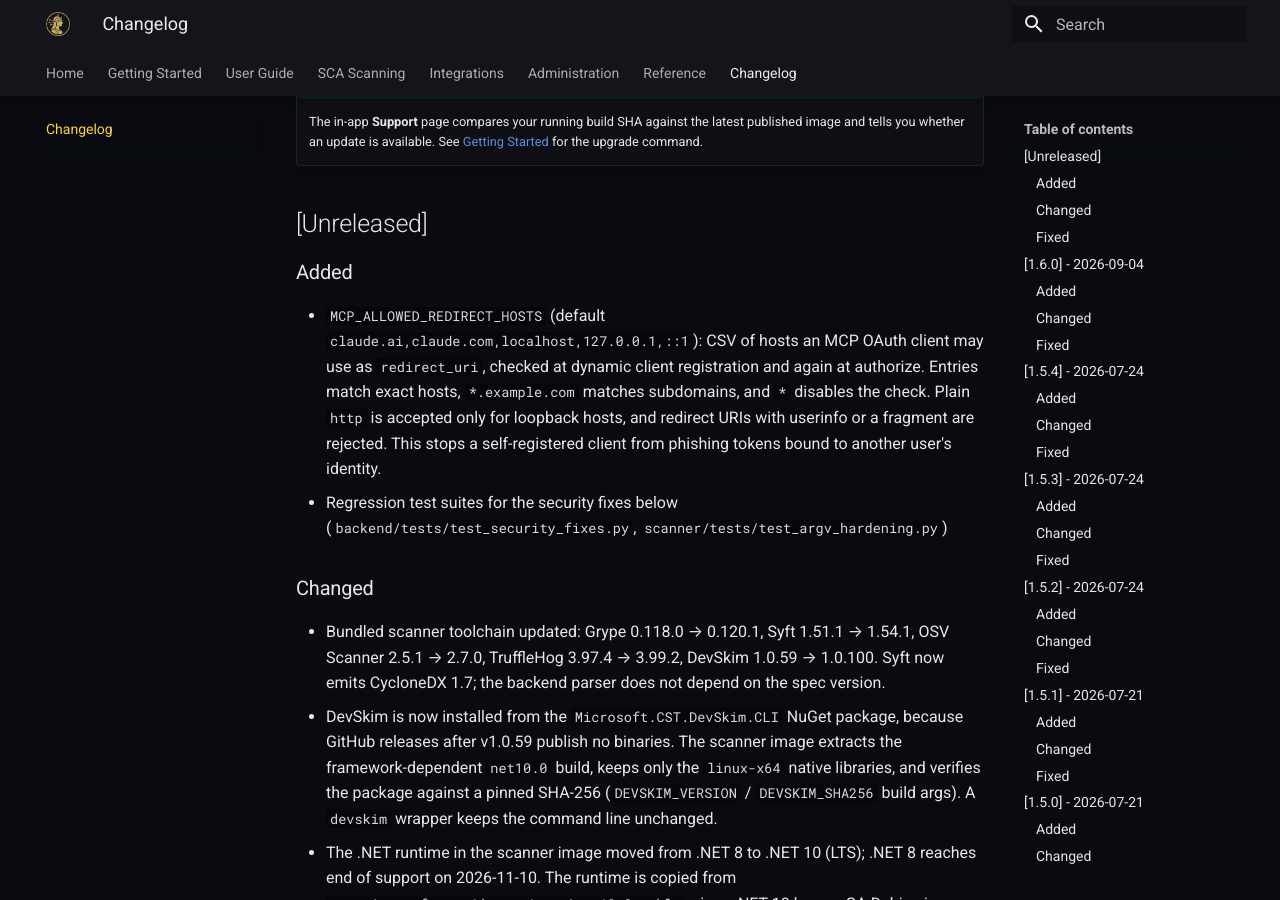
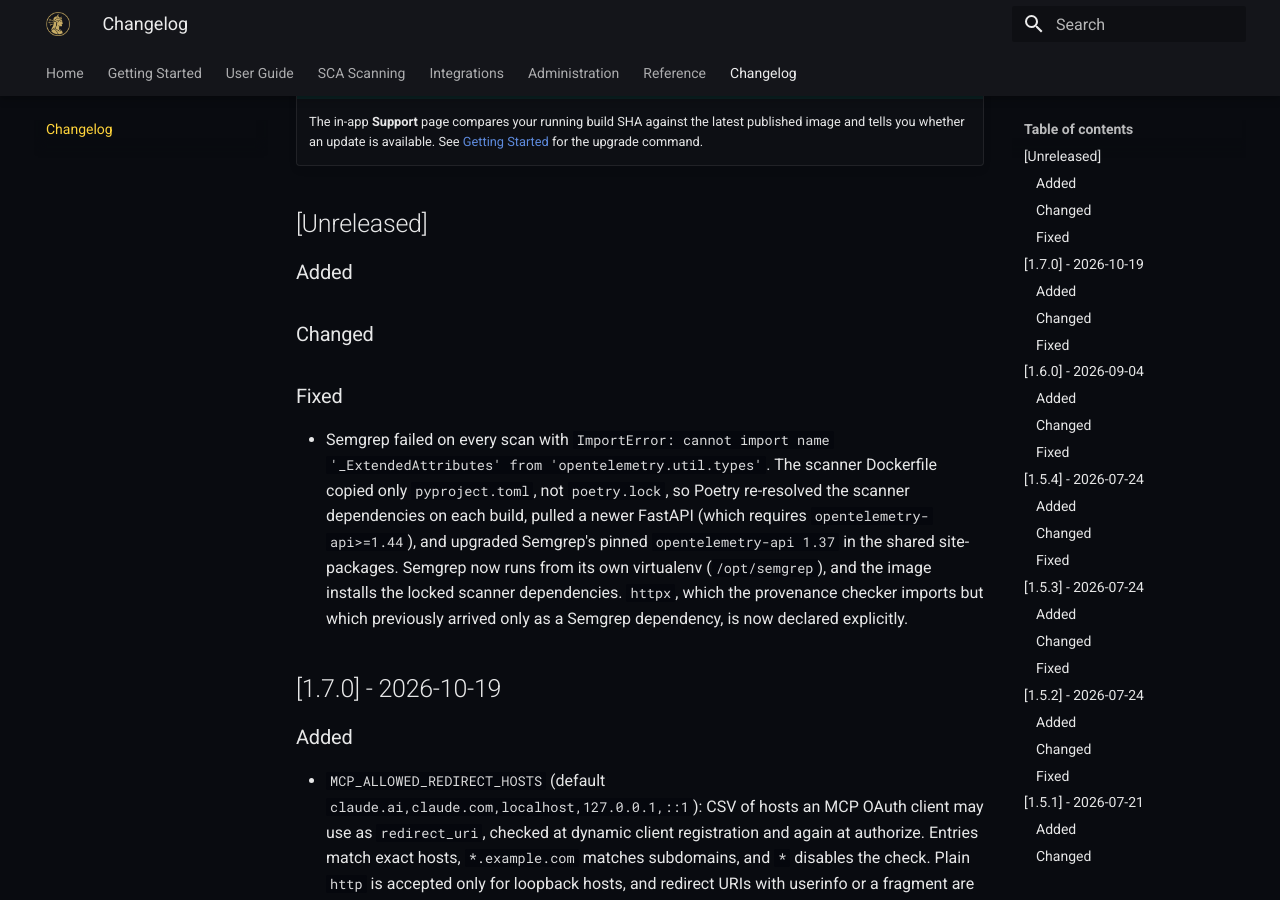
Before and after one commit to 0x3e4/hecate, an MkDocs documentation site: the page built from docs/changelog.md, in a window 1280 px wide and 900 px high, scrolled down 263 px. Built offline with MkDocs 1.6.1 and Material for MkDocs 9.7.7, drawn with Linux system fonts in a browser that asks for light colours.

Commit message:
fix(scanner): isolate semgrep in its own venv and install locked deps
Semgrep failed on every scan with "cannot import name
'_ExtendedAttributes' from 'opentelemetry.util.types'". The Dockerfile
copied only pyproject.toml, so `poetry install` re-resolved the
scanner's "*" dependencies at build time and pulled FastAPI 0.147
instead of the locked 0.141.1. That FastAPI version requires
opentelemetry-api>=1.44, so Poetry upgraded the opentelemetry-api 1.37
that Semgrep pins in the shared site-packages. Every rebuild since that
FastAPI release was affected.

- Semgrep is installed into /opt/semgrep (its own venv) and symlinked
  to /usr/local/bin/semgrep, so its tight pins can no longer collide
  with the app's dependencies.
- poetry.lock is copied into the image, so builds use the locked
  versions.
- httpx (imported by app/provenance.py) is declared explicitly. It was
  previously present only as a Semgrep dependency. The lock was
  refreshed with Poetry 2.3.3 on Python 3.14; existing pins are
  unchanged.

Verified in the built image with the hardened settings: semgrep 1.164.0
runs, `pip check` is clean in both environments, and a semgrep scan via
the sidecar API succeeds and is parsed by the backend.

```diff
--- a/docs/changelog.md
+++ b/docs/changelog.md
@@ -12,6 +12,16 @@ generated from it on every semver tag. The format follows
     for the upgrade command.
 
 ## [Unreleased]
+
+### Added
+
+### Changed
+
+### Fixed
+
+- Semgrep failed on every scan with `ImportError: cannot import name '_ExtendedAttributes' from 'opentelemetry.util.types'`. The scanner Dockerfile copied only `pyproject.toml`, not `poetry.lock`, so Poetry re-resolved the scanner dependencies on each build, pulled a newer FastAPI (which requires `opentelemetry-api>=1.44`), and upgraded Semgrep's pinned `opentelemetry-api 1.37` in the shared site-packages. Semgrep now runs from its own virtualenv (`/opt/semgrep`), and the image installs the locked scanner dependencies. `httpx`, which the provenance checker imports but which previously arrived only as a Semgrep dependency, is now declared explicitly.
+
+## [1.7.0] - 2026-10-19
 
 ### Added
 
```
Also changed, not shown: CHANGELOG.md (+2 -0 lines), 3 other files.
